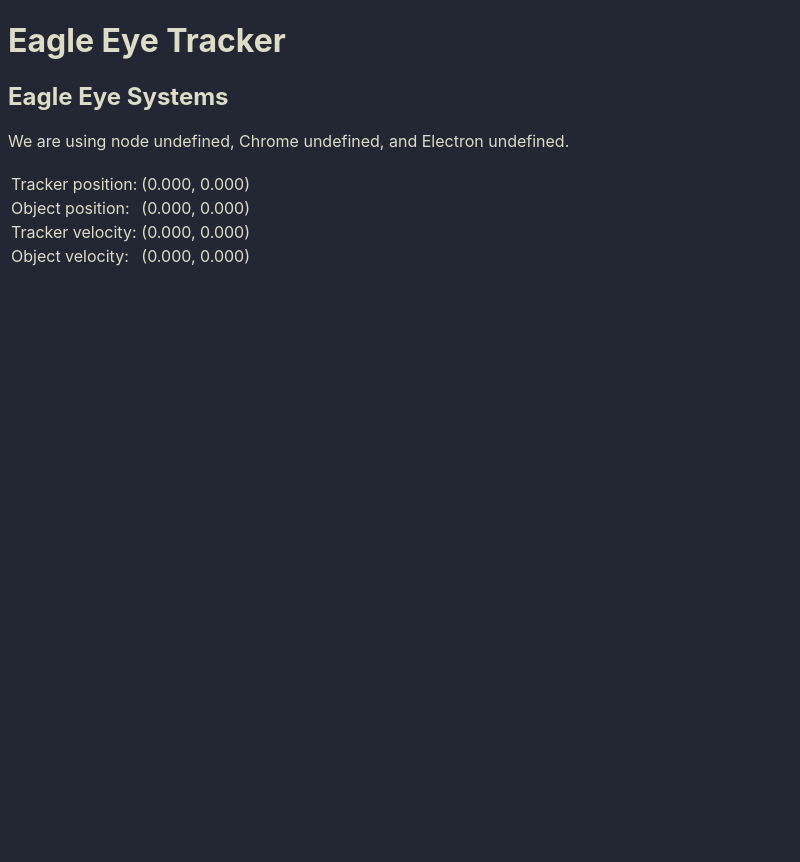
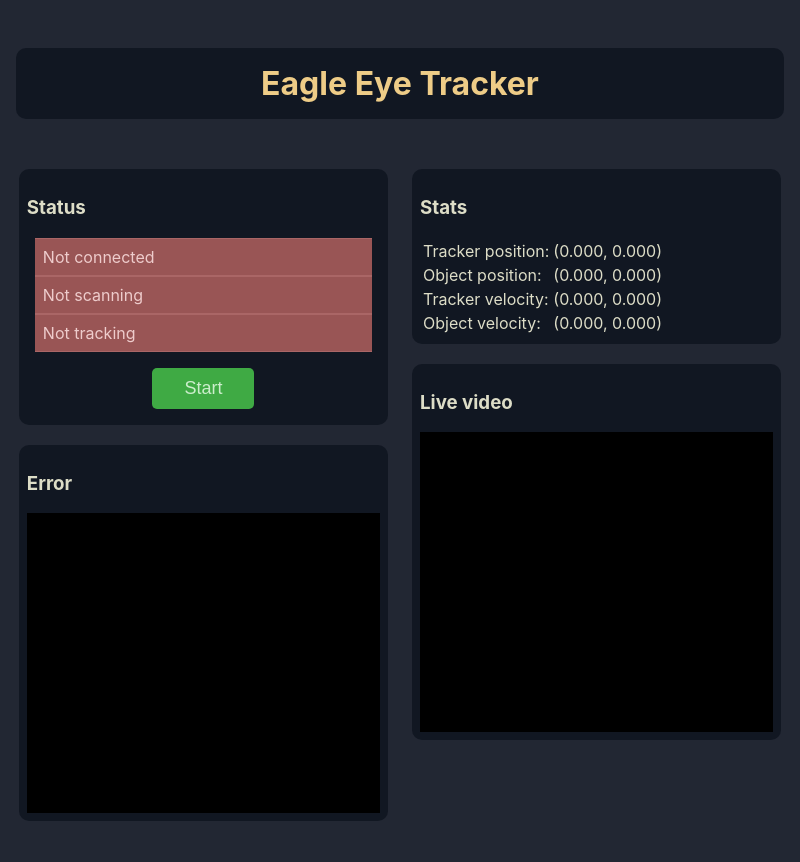
Before and after one commit to YodaEmbedding/eagle-eye-tracker, an Electron app: page gui/index.html in a window 800 px wide. Before the commit the page ends 800 px from the top, so only its background shows below. Drawn offline with Linux system fonts and the light colour scheme.

Commit message:
Kinda lame GUI... should probably switch to framework like materializecss

```diff
--- a/gui/index.css
+++ /dev/null
@@ -1,8 +0,0 @@
-
-body {
-  background: #222733;
-  color: #ddddc7;
-  font-family: -apple-system, BlinkMacSystemFont,
-    "Segoe UI", Helvetica, Arial, sans-serif,
-    "Apple Color Emoji", "Segoe UI Emoji", "Segoe UI Symbol";
-}
--- a/gui/index.html
+++ b/gui/index.html
@@ -2,23 +2,50 @@
 <html>
   <head>
     <meta charset="UTF-8">
-    <title>Hello World!</title>
-    <link rel="stylesheet" href="index.css">
+    <title>Eagle Eye Tracker</title>
+    <link rel="stylesheet" href="style.css">
   </head>
   <body>
-    <h1>Eagle Eye Tracker</h1>
-    <h2>Eagle Eye Systems</h2>
-    We are using
+    <nav>
+      <div class="nav-wrapper">
+        <p class="brand-logo center">Eagle Eye Tracker</p>
+        <!-- <p class="brand-logo center">Eagle Eye Systems</p> -->
+      </div>
+    </nav>
+
+    <!-- We are using
     node     <script>document.write(process.versions.node)    </script>,
     Chrome   <script>document.write(process.versions.chrome)  </script>, and
-    Electron <script>document.write(process.versions.electron)</script>.
-
-    <br />
-    <br />
+    Electron <script>document.write(process.versions.electron)</script>. -->
 
     <!-- logo? with transparency -->
     <!-- <img src="logo.png" /> -->
 
+    <table class="flexbox">
+      <tr>
+
+        <td class="left">
+          <div id="status" class="wrapper">
+            <h3>Status</h3>
+            <div class="status-panel">
+            <div class="status-false">Not connected</div>
+            <div class="status-false">Not scanning </div>
+            <div class="status-false">Not tracking </div>
+            </div>
+            <div class="controls">
+              <button class="control-button">Start</button>
+            </div>
+          </div>
+          <div id="graph" class="wrapper">
+            <h3>Error</h3>
+            <div style="height: 300px; background: #000">
+            </div>
+          </div>
+        </td>
+
+        <td class="right">
+          <div id="stats" class="wrapper">
+            <h3>Stats</h3>
             <table>
               <tr>
                 <td>Tracker position:</td>
@@ -37,5 +64,17 @@
                 <td>(0.000, 0.000)</td>
               </tr>
             </table>
+          </div>
+
+          <div id="video" class="wrapper">
+            <h3>Live video</h3>
+            <div style="height: 300px; background: #000">
+            </div>
+          </div>
+        </td>
+
+      </tr>
+    </table>
+
   </body>
 </html>
--- /dev/null
+++ b/gui/style.css
@@ -0,0 +1,103 @@
+html,
+body {
+  background: #222733;
+  color: #ddddc7;
+  font-family: -apple-system, BlinkMacSystemFont,
+    "Segoe UI", Helvetica, Arial, sans-serif,
+    "Apple Color Emoji", "Segoe UI Emoji", "Segoe UI Symbol";
+}
+
+/* Should this really be nav...? */
+nav {
+  padding: 1%;  /* This kind of messes up the vertical position */
+}
+
+.brand-logo {
+  color: #eecc87;
+  font-size: xx-large;
+  font-weight: bold;
+  padding: 0.5em;
+}
+
+.center {
+  text-align: center;
+}
+
+.control-button {
+  background-color: #3faa44;
+  border-radius: 5px;
+  border: none;
+  color: #cec;
+  display: inline-block;
+  font-size: large;
+  min-width: 50px;
+  padding: 10px 32px;
+  text-align: center;
+  text-decoration: none;
+}
+
+.controls {
+  margin: 0.5em;
+  margin-top: 1.0em;
+  text-align: center;
+}
+
+.flexbox {
+  padding: 1%;
+  width: 100%;
+}
+
+.flexbox:after {
+  clear: both;
+  content: "";
+  display: table;
+}
+
+.left {
+  border-right: 10px solid transparent;
+  vertical-align: top;
+  width: 50%;
+  /* display: inline-block; */
+  /* float: left; */
+  /* min-width: 200px; */
+}
+
+.nav-wrapper {
+  background: #111722;
+  border-radius: 10px;
+}
+
+.right {
+  border-left: 10px solid transparent;
+  vertical-align: top;
+  /* margin: auto; */
+  /* margin-left: 40%; */
+}
+
+.status-false {
+  background: #955;
+  border-bottom: 1px solid #a66;
+  border-top: 1px solid #a66;
+  color: #ecc;
+  padding: 0.5em;
+}
+
+.status-panel {
+  margin: 0.5em;
+}
+
+.wrapper {
+  background: #111722;
+  border-radius: 10px;
+  margin-bottom: 20px;
+  padding: 0.5em;
+}
+
+/*
+  TODO:
+
+  Make this look cooler... maybe like this:
+  https://stackoverflow.com/questions/44455257/how-to-create-beautiful-uis-for-standalone-python-guis
+
+  Or use materializecss framework
+*/
```
Lines whose indentation alone changed are shown as unchanged.
